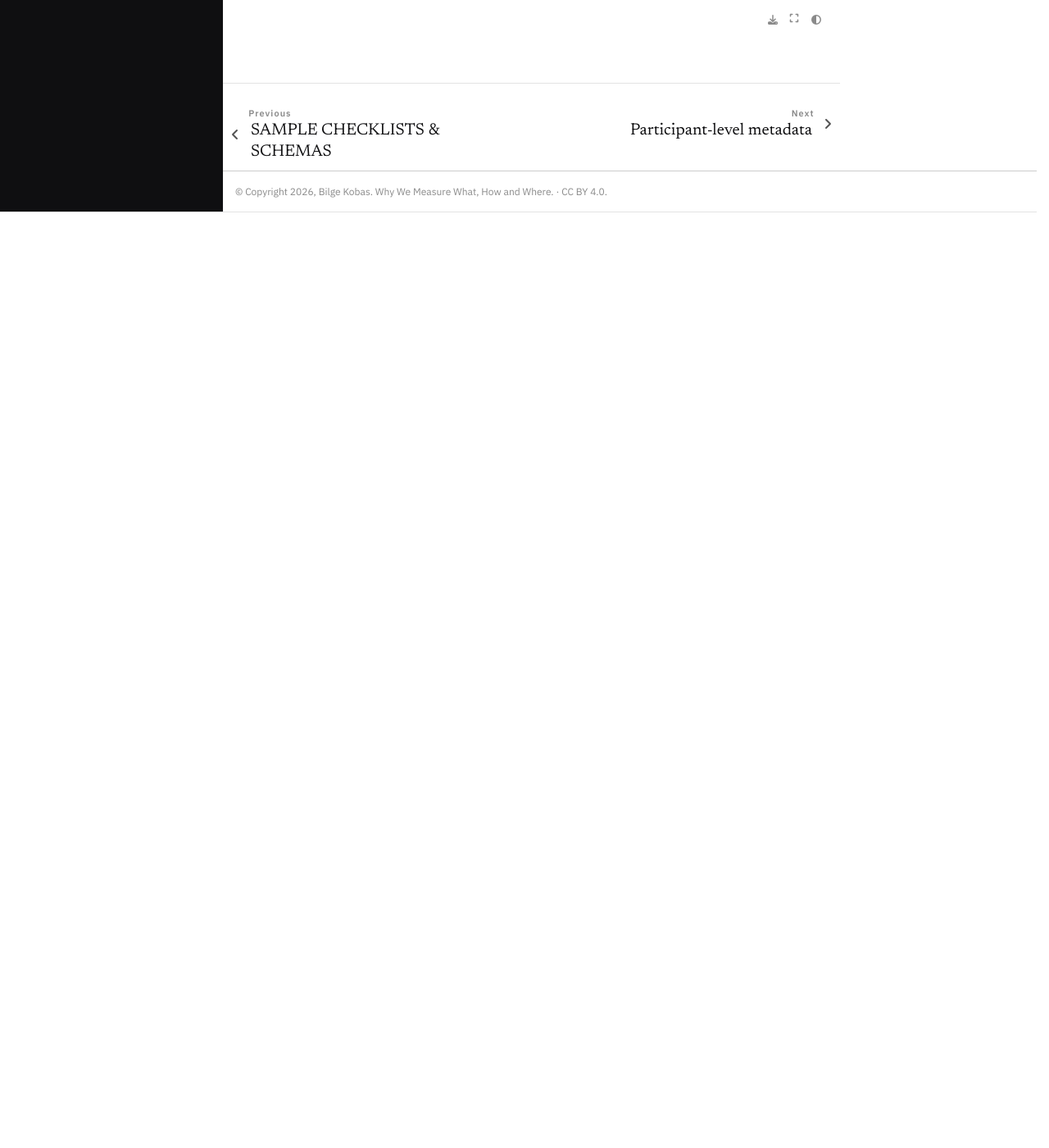
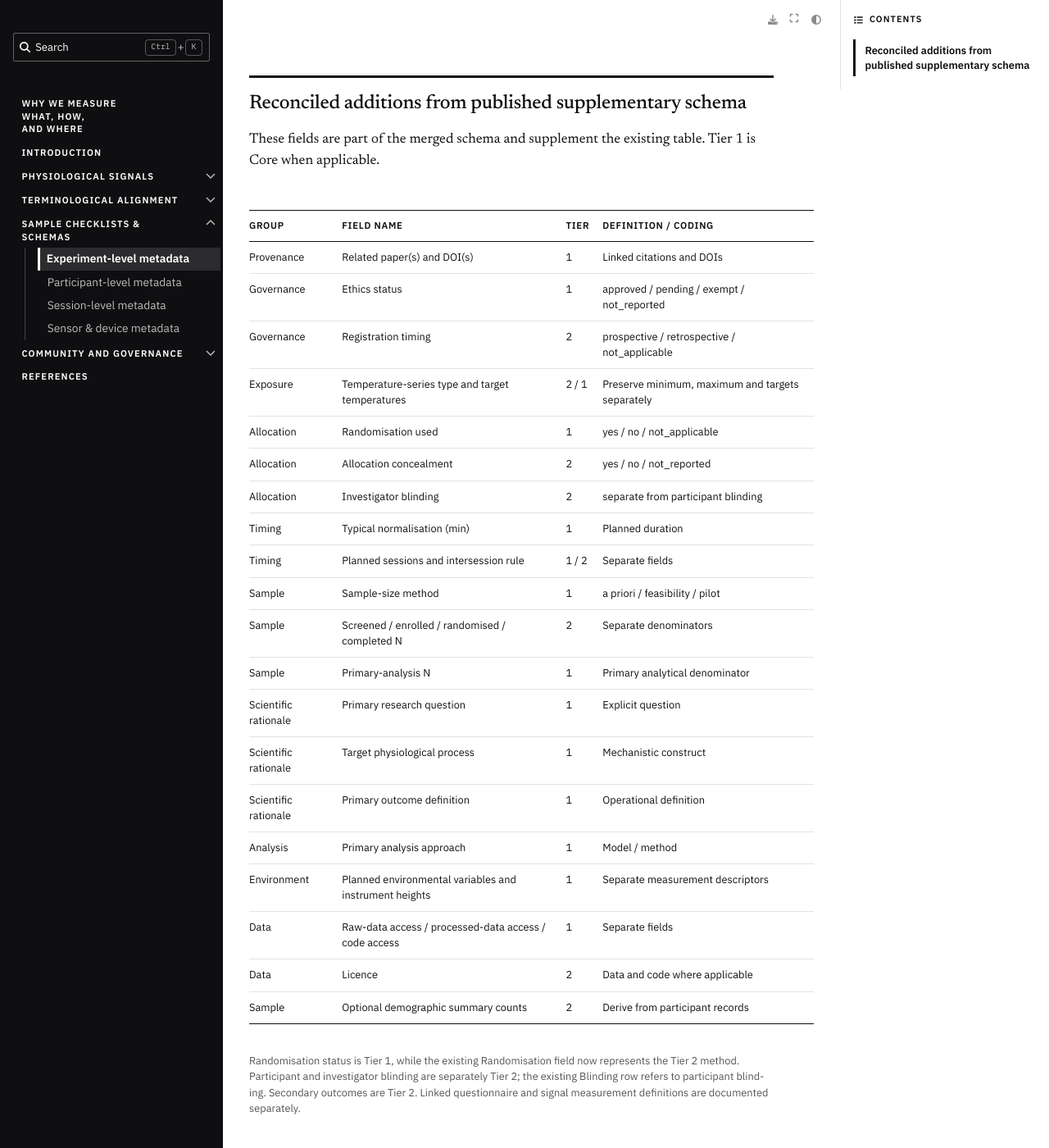
Before and after one commit to bilgekobas/WhyWeMeasureWhat, a Jupyter Book: the page built from book/content/sample-checklists-schemas/experiment-level-metadata.md, in a window 1280 px wide and 1400 px high, scrolled down 4402 px. Shown: the whole window at 82% size. Built offline with Jupyter Book 1.0.4 settings and Sphinx 7.4.7 and the Sphinx Book theme 1.1.4, drawn with Linux system fonts in a browser that asks for light colours; before the commit the page ends 4661 px from its top, so only the background shows below that.

Commit message:
Merge approved supplemental metadata fields into experiment-level-metadata

```diff
--- a/book/content/sample-checklists-schemas/experiment-level-metadata.md
+++ b/book/content/sample-checklists-schemas/experiment-level-metadata.md
@@ -34,7 +34,7 @@ To aid cross-study comparison, we also include a concise {ref}`PICOT <label-pico
 |  | Study design | 1 | Controlled / Observational / Interventional | — |
 |  | Experimental structure | 2 | Between-subjects, Within-subjects, Repeated measures, Crossover, Pre–Post | Multiple can apply |
 |  | Randomisation | 2 | Yes/No; method (simple, block, Latin square) | Link to randomisation table if available |
-|  | Blinding | 1 | None / Single-blind / Double-blind | If none, a brief explanation recommended |
+|  | Blinding | 2 | None / Single-blind / Double-blind | If none, a brief explanation recommended |
 | **Timing & schedule** | Start date of experiment | 1 | YYYY-MM-DD | — |
 |  | End date of experiment | 1 | YYYY-MM-DD | — |
 |  | Typical session duration | 1 | Minutes or hours | — |
@@ -52,7 +52,7 @@ To aid cross-study comparison, we also include a concise {ref}`PICOT <label-pico
 |  | Exclusion criteria | 1 | Free text or list | — |
 | **Intervention** | Study domain(s) | 1 | Thermal / Humidity / Air movement / Light / IAQ / Acoustics | Multiple allowed |
 |  | Intervention description | 1 | Free text | Describe manipulated variables |
-|  | Number of conditions | 2 | Integer | — |
+|  | Number of conditions | 1 | Integer | — |
 |  | Condition labels | 2 | Text labels | — |
 |  | Standardised behaviour rules | 1 | Resting, sitting, acclimatisation / normalisation, movement, eating, drinking protocols | — |
 | **Environment & equipment (experiment-level)** | Spatial typology | 1 | Office / Residential / Educational / Public / etc. | — |
@@ -65,7 +65,7 @@ To aid cross-study comparison, we also include a concise {ref}`PICOT <label-pico
 |  | I – Intervention / exposure | 1 | Summary of main exposure(s) or experimental condition(s) | “14-day heat {ref}`acclimation <label-acclimation>`: AC at 26 °C vs free-running apartment (summer conditions)” |
 |  | C – Comparison / control conditions | 1 | Description of comparator condition(s) | “Free-running cooling vs constant AC; within-subject crossover” |
 |  | O – Primary outcomes | 1 | Main endpoints and quantification | “Core body temperature, neck/ankle skin temperature, HR, BP, HRV (RMSSD), thermal sensation” |
-|  | O – Secondary outcomes | 1 | Additional exploratory endpoints | “Sleep {ref}`onset <label-onset>` latency, actigraphy-based sleep efficiency, melatonin AUC” |
+|  | O – Secondary outcomes | 2 | Additional exploratory endpoints | “Sleep {ref}`onset <label-onset>` latency, actigraphy-based sleep efficiency, melatonin AUC” |
 |  | T – Time frame | 1 | Time horizon for effect and measurement | “Pre–post mild heat-stress test before and after 14-day exposure; tests between 09:00–16:00” |
 | **Data availability** | Data repository | 1 | OSF / Zenodo / Figshare / institutional repository / none | Where the dataset will be or is deposited |
 |  | Dataset DOI / link | 1 | URL or DOI; "in preparation" if not yet available | — |
@@ -73,3 +73,32 @@ To aid cross-study comparison, we also include a concise {ref}`PICOT <label-pico
 |  | Metadata availability | 1 | Whether structured metadata (this schema) is shared independently of raw data | Metadata can often be shared even when raw data cannot |
 
 :::
+
+## Reconciled additions from published supplementary schema
+
+These fields are part of the merged schema and supplement the existing table. Tier 1 is Core when applicable.
+
+| Group | Field name | Tier | Definition / coding |
+|---|---|---|---|
+| Provenance | Related paper(s) and DOI(s) | 1 | Linked citations and DOIs |
+| Governance | Ethics status | 1 | approved / pending / exempt / not_reported |
+| Governance | Registration timing | 2 | prospective / retrospective / not_applicable |
+| Exposure | Temperature-series type and target temperatures | 2 / 1 | Preserve minimum, maximum and targets separately |
+| Allocation | Randomisation used | 1 | yes / no / not_applicable |
+| Allocation | Allocation concealment | 2 | yes / no / not_reported |
+| Allocation | Investigator blinding | 2 | separate from participant blinding |
+| Timing | Typical normalisation (min) | 1 | Planned duration |
+| Timing | Planned sessions and intersession rule | 1 / 2 | Separate fields |
+| Sample | Sample-size method | 1 | a priori / feasibility / pilot |
+| Sample | Screened / enrolled / randomised / completed N | 2 | Separate denominators |
+| Sample | Primary-analysis N | 1 | Primary analytical denominator |
+| Scientific rationale | Primary research question | 1 | Explicit question |
+| Scientific rationale | Target physiological process | 1 | Mechanistic construct |
+| Scientific rationale | Primary outcome definition | 1 | Operational definition |
+| Analysis | Primary analysis approach | 1 | Model / method |
+| Environment | Planned environmental variables and instrument heights | 1 | Separate measurement descriptors |
+| Data | Raw-data access / processed-data access / code access | 1 | Separate fields |
+| Data | Licence | 2 | Data and code where applicable |
+| Sample | Optional demographic summary counts | 2 | Derive from participant records |
+
+Randomisation status is Tier 1, while the existing Randomisation field now represents the Tier 2 method. Participant and investigator blinding are separately Tier 2; the existing Blinding row refers to participant blinding. Secondary outcomes are Tier 2. Linked questionnaire and signal measurement definitions are documented separately.
```
